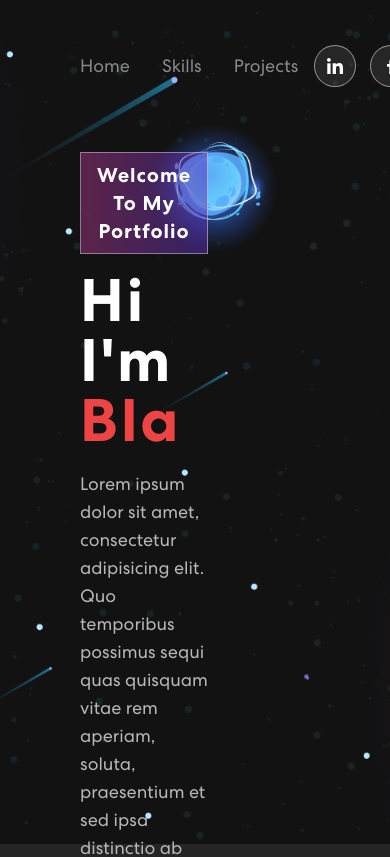
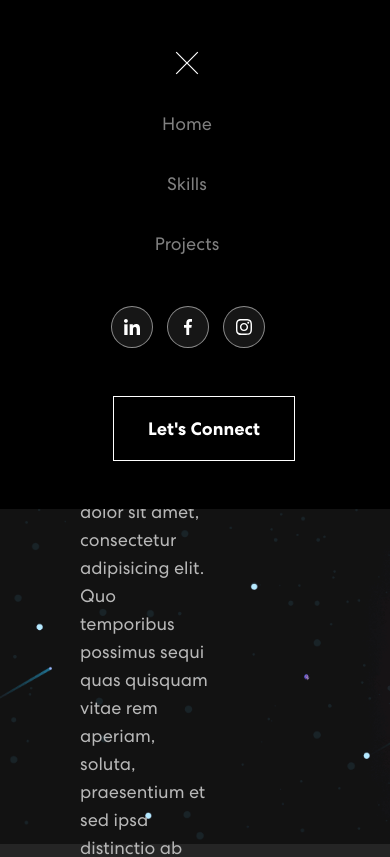
Before and after one commit to iraklikeche/personal-portfolio, a Vue app: page / in a window 390 px wide. Shown: the top 857 px of the page. Built offline with nearby package versions, Linux system fonts and the light colour scheme.

Commit message:
responsive hamburger menu

```diff
--- a/src/components/Banner.vue
+++ b/src/components/Banner.vue
@@ -1,5 +1,5 @@
 <template>
-  <section class="banner px-20 py-10 pb-24 h-screen" id="home">
+  <section class="banner px-20 py-10 pb-24 h-screen" id="/">
     <!-- <Navbar /> -->
     <div class="flex items-center gap-24 py-28">
       <div class="w-3/4">
--- a/src/components/Navbar.vue
+++ b/src/components/Navbar.vue
@@ -3,13 +3,23 @@
     class="flex items-center justify-between w-full text-white transition duration-1000 ease-in-out fixed py-5 px-20 z-50"
     :class="{ 'bg-[#121212] py-2': isSticky }"
   >
-    <div class="text-5xl">
-      <img :src="logo" alt="LOGO" />
+    <div class="">
+      <img :src="logo" alt="LOGO" class="w-3/4 xl:w-full" />
     </div>
-    <div class="flex items-center">
-      <div class="flex gap-8 xl:gap-16 mr-4 xl:mr-12 text-lg">
+    <div class="lg:hidden">
+      <img :src="menu" class="w-[50px]" @click="openMenu" />
+    </div>
+    <div
+      class="flex flex-col gap-12 lg:gap-0 lg:flex-row py-12 lg:py-0 items-center absolute bg-black lg:bg-transparent w-full lg:w-auto h-auto top-0 left-[50%] translate-x-[-50%] lg:transform lg:translate-x-0 lg:static duration-1000"
+      :class="{ 'left-[-100%]': !isOpened }"
+    >
+      <div
+        class="flex items-center flex-col lg:flex-row gap-8 xl:gap-16 mr-4 xl:mr-12 text-lg"
+      >
+        <img :src="close" class="lg:hidden w-[30px]" @click="closeMenu" />
+
         <a
-          href="/"
+          href="#"
           class="opacity-50 hover:opacity-100 transition-opacity duration-200"
           >Home</a
         >
@@ -45,10 +55,21 @@ import logo from "../assets/img/logo.svg";
 import navIcon1 from "../assets/img/nav-icon1.svg";
 import navIcon2 from "../assets/img/nav-icon2.svg";
 import navIcon3 from "../assets/img/nav-icon3.svg";
+import menu from "../assets/img/menu.svg";
+import close from "../assets/img/close.svg";
 
 import { ref, onMounted, onUnmounted } from "vue";
 
 const isSticky = ref(false);
+const isOpened = ref(false);
+
+const openMenu = () => {
+  isOpened.value = !isOpened.value;
+};
+
+const closeMenu = () => {
+  isOpened.value = false;
+};
 
 // Function to handle scroll event
 function handleScroll() {
```
Also changed, not shown: src/assets/img/close.svg (added), src/assets/img/menu.svg (added).
